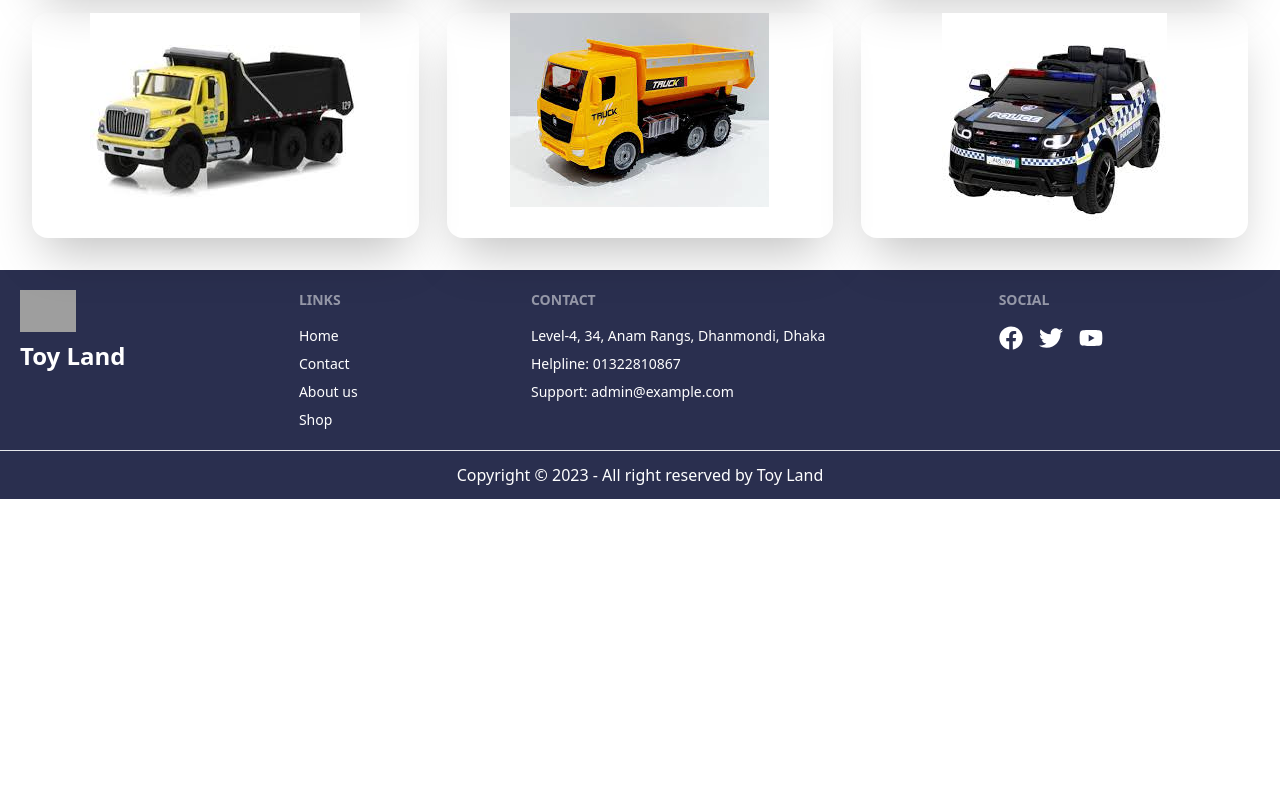
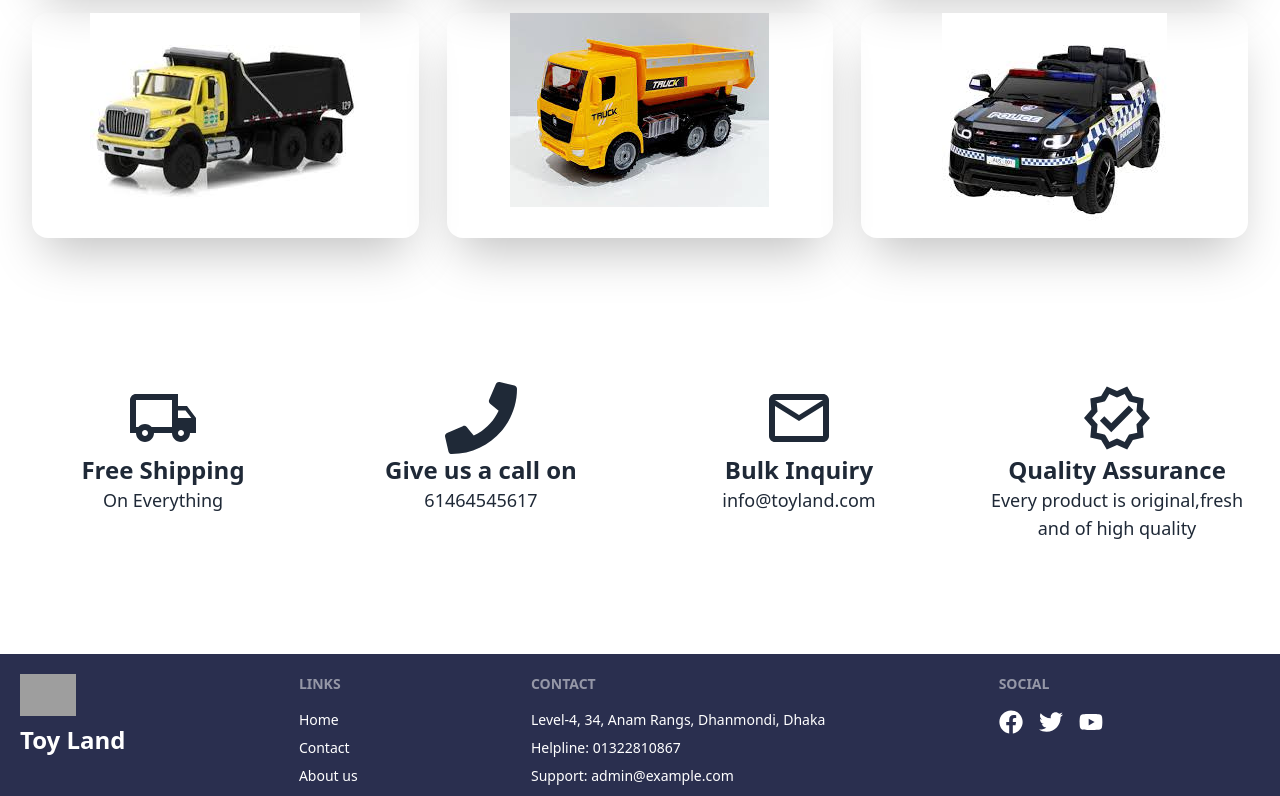
Before and after one commit to itsjahid01/toy-marketplace-client, a React (Vite) app: page / in a window 1280 px wide. Shown: the part 839-1635 px from the top of the page. Before the commit the page ends 1338 px from the top, so only its background shows below. Built offline with nearby package versions, Linux system fonts and the light colour scheme; no server answers; grey boxes are pictures that could not be loaded.

Commit message:
services section done

```diff
--- a/src/pages/Banner.jsx
+++ b/src/pages/Banner.jsx
@@ -10,7 +10,7 @@ const Banner = () => {
             Let The Fun Begin: <br /> Your One-Stop
             <span className="text-red-600"> Toy Shop</span>
           </p>
-          <p className="text-lg font-semibold mb-6">
+          <p className="text-lg mb-6">
             It is Long established fact that a reader will be <br />
             distracted by the readable content of a page.
           </p>
--- a/src/pages/Home.jsx
+++ b/src/pages/Home.jsx
@@ -1,11 +1,13 @@
 import Banner from "./Banner";
 import Gallery from "./Gallery";
+import Services from "./Services";
 
 const Home = () => {
   return (
     <div>
       <Banner></Banner>
       <Gallery></Gallery>
+      <Services></Services>
     </div>
   );
 };
--- /dev/null
+++ b/src/pages/Services.jsx
@@ -0,0 +1,36 @@
+import React from "react";
+import { MdOutlineMail } from "react-icons/md";
+import { MdOutlineLocalShipping } from "react-icons/md";
+import { FaPhone } from "react-icons/fa";
+import { MdOutlineVerified } from "react-icons/md";
+
+const Services = () => {
+  return (
+    <div className="container mx-auto grid md:grid-cols-4 gap-8 text-center p-5 m-20">
+      <div className="p-3">
+        <MdOutlineLocalShipping className="text-7xl inline"></MdOutlineLocalShipping>
+        <p className="text-2xl font-bold">Free Shipping</p>
+        <p className="text-lg">On Everything</p>
+      </div>
+      <div className="p-3">
+        <FaPhone className="text-7xl inline"></FaPhone>
+        <p className="text-2xl font-bold">Give us a call on</p>
+        <p className="text-lg">61464545617</p>
+      </div>
+      <div className="p-3">
+        <MdOutlineMail className="text-7xl inline"></MdOutlineMail>
+        <p className="text-2xl font-bold">Bulk Inquiry</p>
+        <p className="text-lg">info@toyland.com</p>
+      </div>
+      <div className="p-3">
+        <MdOutlineVerified className="text-7xl inline"></MdOutlineVerified>
+        <p className="text-2xl font-bold">Quality Assurance</p>
+        <p className="text-lg">
+          Every product is original,fresh and of high quality{" "}
+        </p>
+      </div>
+    </div>
+  );
+};
+
+export default Services;
```
